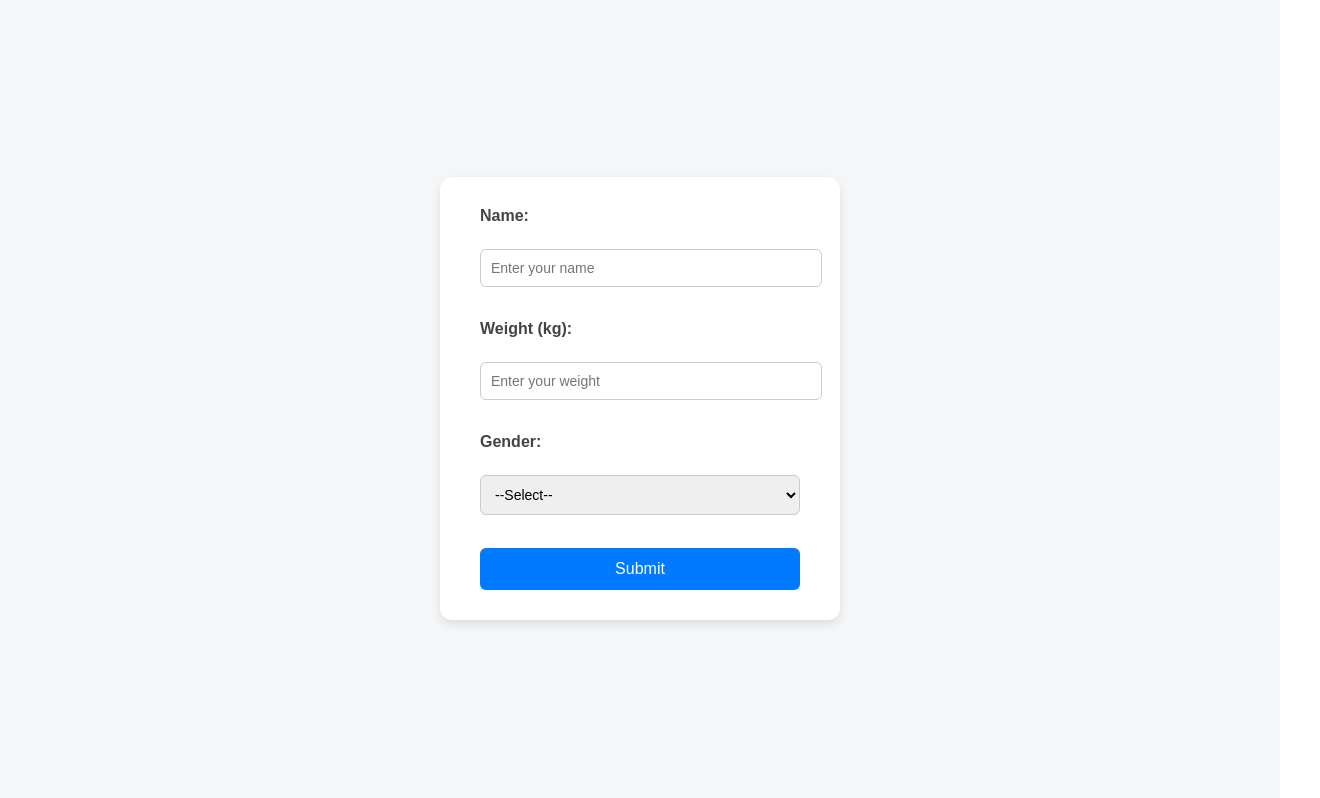
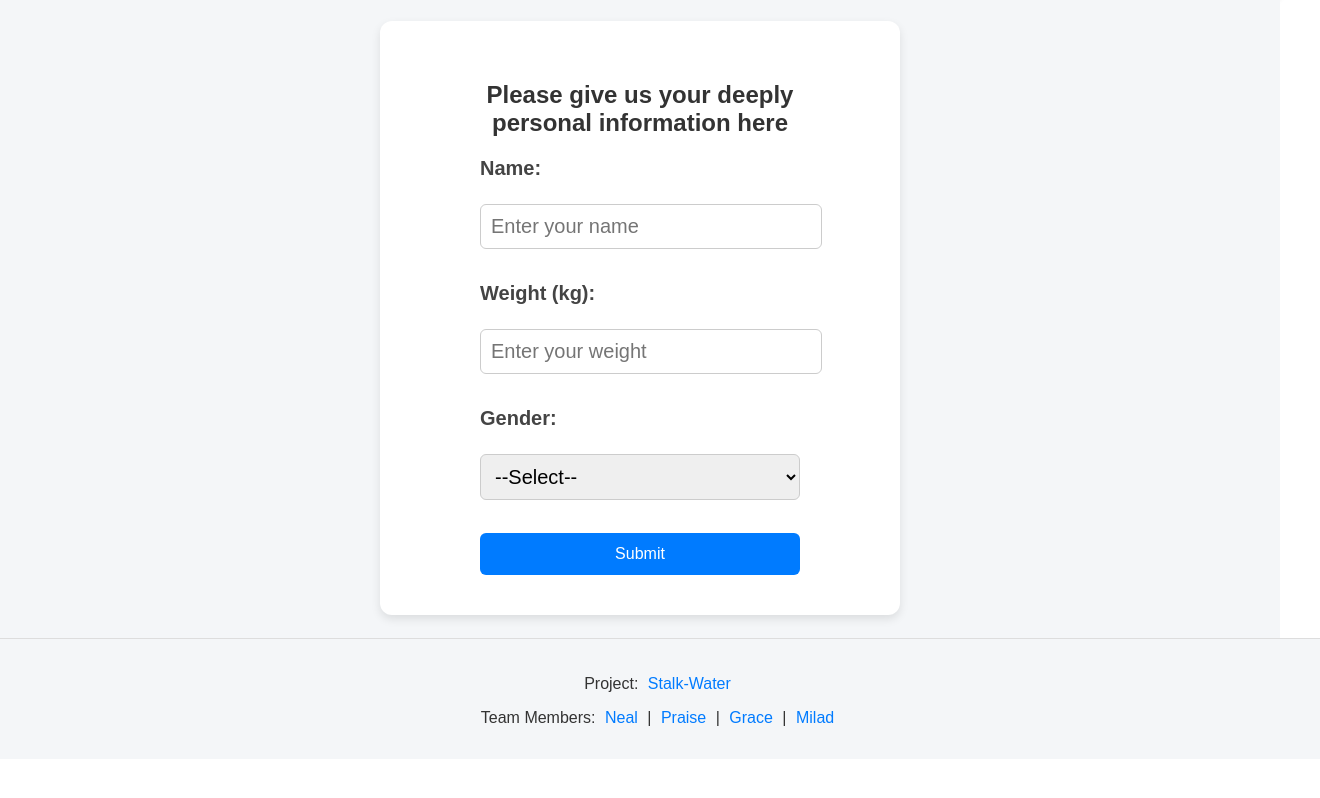
Before and after one commit to Milad244/Stalk-Water, a plain HTML site: page Frontend/pages/index.html in a window 1280 px wide. Shown: the part 70-868 px from the top of the page, 1320 px wide, since content can reach past the window. After the commit the page ends 829 px from the top, so only its background shows below. Drawn offline with Linux system fonts and the light colour scheme.

Commit message:
Adjustments for index

```diff
--- a/Frontend/app.js
+++ b/Frontend/app.js
@@ -24,7 +24,7 @@ function navbar_setup(){
         if (!dropdown.matches(':hover')) {
             dropdown.style.display = 'none';
         }
-    }, 200);
+    }, 300);
     });
 }
 
--- a/Frontend/pages/index.html
+++ b/Frontend/pages/index.html
@@ -16,25 +16,28 @@
         <div></div>
         <div></div>
         </div>
-
-        <!-- Middle - Title -->
-        <div class="title">Stalk Water</div>
-
-        <!-- Right - Profile -->
-        <div class="profile" id="profile-btn">
-        <img src="https://via.placeholder.com/40" alt="Profile">
-        </div>
-
         <!-- Dropdown -->
         <div class="dropdown" id="dropdown">
         <a href="index.html">Stalk Water</a>
         <a href="map.html">Stalk Water Map</a>
         <a href="#">Water History</a>
         </div>
+
+        <!-- Middle - Title -->
+        <div class="title">Stalk Water</div>
+
+        <!-- Right - Profile -->
+        <a href="profile.html">
+        <div class="profile" id="profile-btn">
+            <img src="../assets/Happy.png" alt="Profile">
+        </div>
+        </a>
+
     </nav>
 
     <div id="new-user-block">
         <div class="new-user-page">
+            <h2>Please give us your deeply personal information here</h2>
             <form>
                 <label for="name">Name:</label><br>
                 <input type="text" id="name" name="name" placeholder="Enter your name"><br><br>
@@ -67,5 +70,18 @@
             </div>
         </div>
     </main>
+
+    <footer>
+        <p>
+            Project: <a href="https://github.com/Milad244/Stalk-Water" target="_blank">Stalk-Water</a>
+        </p>
+        <p>
+            Team Members:
+            <a href="https://github.com/neallu06" target="_blank">Neal</a> |
+            <a href="https://github.com/praisej04" target="_blank">Praise</a> |
+            <a href="https://github.com/grace030338" target="_blank">Grace</a> |
+            <a href="https://github.com/Milad244" target="_blank">Milad</a>
+        </p>
+    </footer>
 </body>
 </html>
--- a/Frontend/styles/index.css
+++ b/Frontend/styles/index.css
@@ -38,13 +38,14 @@ body {
     border: 1px solid #ddd;
     border-radius: 8px;
     box-shadow: 0 2px 8px rgba(0,0,0,0.1);
-    width: 150px;
+    width: 200px;
     z-index: 100;
 }
 .dropdown a {
     display: block;
-    padding: 10px 15px;
+    padding: 15px 20px;
     text-decoration: none;
+    font-size: 20px;
     color: #333;
 }
 .dropdown a:hover {
@@ -77,12 +78,13 @@ body {
     display: flex;
     justify-content: center;
     align-items: center;
-    height: 100vh;
+    min-height: 80vh;
+    flex: 1;
 }
 
 .new-user-page {
     background: #fff;
-    padding: 30px 40px;
+    padding: 40px 100px;
     border-radius: 12px;
     box-shadow: 0 4px 10px rgba(0,0,0,0.1);
     width: 320px;
@@ -91,13 +93,14 @@ body {
   .new-user-page h2 {
     margin-bottom: 20px;
     text-align: center;
-    font-size: 20px;
+    font-size: 24px;
     color: #333;
   }
 
   .new-user-page label {
     display: block;
     margin-bottom: 6px;
+    font-size: 20px;
     font-weight: bold;
     color: #444;
   }
@@ -109,7 +112,7 @@ body {
     margin-bottom: 15px;
     border: 1px solid #ccc;
     border-radius: 6px;
-    font-size: 14px;
+    font-size: 20px;
   }
 
   .new-user-page button {
@@ -151,6 +154,30 @@ main .day-water-block .day-water{
     box-shadow: 0 2px 5px rgba(0,0,0,0.1);
 }
 
+/* Footer */
+footer {
+    background-color: #f4f6f8;
+    padding: 20px;
+    text-align: center;
+    font-size: 16px;
+    color: #333;
+    border-top: 1px solid #ddd;
+    position: relative;
+    bottom: 0;
+    height: 80px;
+    width: 100%;
+  }
+
+  footer a {
+    color: #007bff;
+    text-decoration: none;
+    margin: 0 5px;
+  }
+
+  footer a:hover {
+    text-decoration: underline;
+  }
+
 /* Map Image*/
 .map-img {
     width: 100vw;
```
Also changed, not shown: Frontend/assets/Happy.png (added).
